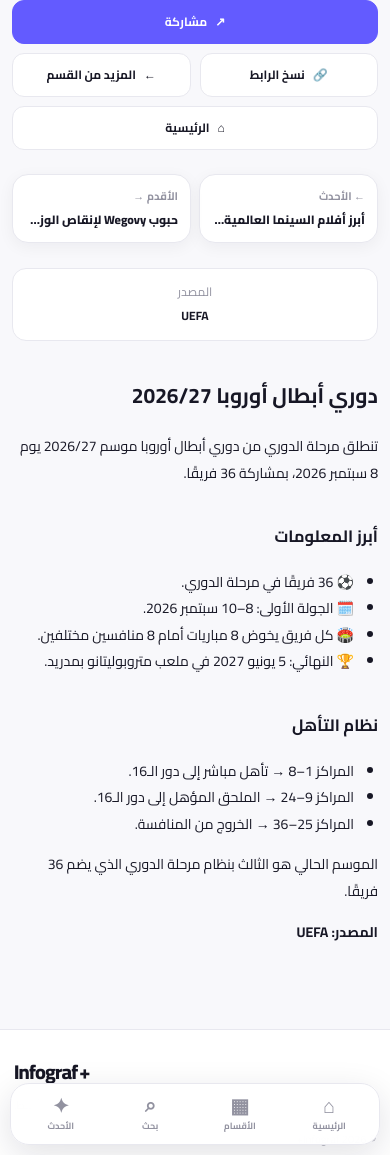
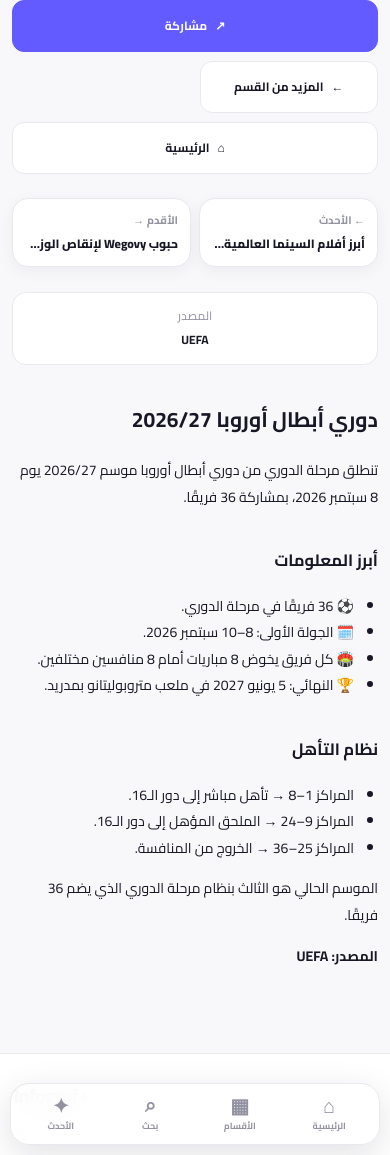
Before and after one commit to dilgash92/infograf-plus, a Jekyll site: the page built from _posts/2026-09-04-2026-27.md, in a window 390 px wide and 1400 px high, scrolled down 440 px, cut to the strip 245-1400 px from the top of the window. Built offline with Jekyll 4.4.1, drawn with Linux system fonts in a browser that asks for light colours.

Commit message:
Remove redundant copy-link action and refine infographic buttons

```diff
--- a/_layouts/infographic.html
+++ b/_layouts/infographic.html
@@ -8,9 +8,8 @@ layout: default
   .share-menu-panel[hidden] { display:none; }
   .share-menu-title { margin:0 0 10px; color:var(--text-secondary); font-size:12px; font-weight:700; }
   .share-menu-grid { display:grid; grid-template-columns:repeat(2,minmax(0,1fr)); gap:8px; }
-  .share-menu-link,.share-menu-copy { min-height:42px; padding:8px 10px; display:flex; align-items:center; justify-content:center; gap:7px; border-radius:11px; border:1px solid var(--border); background:var(--surface-soft); color:var(--text); font:inherit; font-size:12px; font-weight:700; text-decoration:none; cursor:pointer; }
-  .share-menu-link:hover,.share-menu-copy:hover { border-color:var(--accent); color:var(--accent); }
-  .share-menu-status { min-height:18px; margin:10px 0 0; color:var(--text-light); font-size:11px; text-align:center; }
+  .share-menu-link { min-height:42px; padding:8px 10px; display:flex; align-items:center; justify-content:center; gap:7px; border-radius:11px; border:1px solid var(--border); background:var(--surface-soft); color:var(--text); font:inherit; font-size:12px; font-weight:700; text-decoration:none; cursor:pointer; }
+  .share-menu-link:hover { border-color:var(--accent); color:var(--accent); }
   .infographic-actions { align-items:center; }
   .post-navigation { display:grid; grid-template-columns:1fr 1fr; gap:12px; margin:26px 0 8px; }
   .post-navigation-link { min-width:0; padding:14px 16px; display:flex; flex-direction:column; gap:4px; border:1px solid var(--border); border-radius:16px; background:var(--surface); color:var(--text); text-decoration:none; box-shadow:var(--shadow-sm); transition:border-color .2s ease,transform .2s ease,box-shadow .2s ease; }
@@ -22,7 +21,8 @@ layout: default
     .share-menu-panel { right:50%; transform:translateX(50%); }
     .infographic-actions { display:grid; grid-template-columns:repeat(2,minmax(0,1fr)); gap:9px; }
     .infographic-actions > .share-menu { grid-column:1 / -1; }
-    .infographic-actions > .share-menu .infographic-action,.infographic-actions > .infographic-action { width:100%; min-width:0; padding-inline:11px; }
+    .infographic-actions > .share-menu .infographic-action,
+    .infographic-actions > .infographic-action { width:100%; min-width:0; min-height:52px; padding-inline:11px; }
     .post-navigation { gap:8px; margin-top:20px; }
     .post-navigation-link { padding:12px; }
     .post-navigation-title { font-size:12px; }
@@ -60,12 +60,9 @@ layout: default
           <a id="share-telegram" class="share-menu-link" href="#" target="_blank" rel="noopener noreferrer">✈️ تيليغرام</a>
           <a id="share-facebook" class="share-menu-link" href="#" target="_blank" rel="noopener noreferrer">f فيسبوك</a>
           <a id="share-x" class="share-menu-link" href="#" target="_blank" rel="noopener noreferrer">𝕏 X</a>
-          <button type="button" id="share-copy-fallback" class="share-menu-copy">🔗 نسخ الرابط</button>
         </div>
-        <p id="share-menu-status" class="share-menu-status" aria-live="polite"></p>
       </div>
     </div>
-    <button type="button" class="infographic-action" id="copy-infographic-link"><span aria-hidden="true">🔗</span>نسخ الرابط</button>
     {% if page.category %}<a href="{{ '/categories/' | relative_url }}#{{ page.category | uri_escape }}" class="infographic-action"><span aria-hidden="true">←</span>المزيد من القسم</a>{% endif %}
     <a href="{{ '/' | relative_url }}" class="infographic-action"><span aria-hidden="true">⌂</span>الرئيسية</a>
   </div>
@@ -130,15 +127,12 @@ layout: default
 
   <script>
     document.addEventListener("DOMContentLoaded", function () {
-      const shareButton=document.getElementById("share-infographic"),sharePanel=document.getElementById("share-menu-panel"),copyButton=document.getElementById("copy-infographic-link"),fallbackCopyButton=document.getElementById("share-copy-fallback"),shareStatus=document.getElementById("share-menu-status"),pageUrl=window.location.href,shareTitle=document.title,shareText="{{ page.title | escape }}";
+      const shareButton=document.getElementById("share-infographic"),sharePanel=document.getElementById("share-menu-panel"),pageUrl=window.location.href,shareTitle=document.title,shareText="{{ page.title | escape }}";
       const encodedUrl=encodeURIComponent(pageUrl),encodedText=encodeURIComponent(shareText);
       const whatsapp=document.getElementById("share-whatsapp"),telegram=document.getElementById("share-telegram"),facebook=document.getElementById("share-facebook"),shareX=document.getElementById("share-x");
       if(whatsapp)whatsapp.href="https://wa.me/?text="+encodeURIComponent(shareText+"\n"+pageUrl);if(telegram)telegram.href="https://t.me/share/url?url="+encodedUrl+"&text="+encodedText;if(facebook)facebook.href="https://www.facebook.com/sharer/sharer.php?u="+encodedUrl;if(shareX)shareX.href="https://x.com/intent/post?text="+encodedText+"&url="+encodedUrl;
-      function showTemporaryMessage(button,icon,text){if(!button)return;const originalHTML=button.innerHTML;button.innerHTML='<span aria-hidden="true">'+icon+'</span> '+text;button.disabled=true;setTimeout(function(){button.innerHTML=originalHTML;button.disabled=false;},1800);}
-      async function copyPageUrl(button){try{await navigator.clipboard.writeText(pageUrl);showTemporaryMessage(button,"✓","تم نسخ الرابط");if(shareStatus)shareStatus.textContent="تم نسخ الرابط بنجاح.";}catch(error){window.prompt("انسخ الرابط:",pageUrl);}}
       function toggleShareMenu(force){if(!sharePanel||!shareButton)return;const shouldOpen=typeof force==="boolean"?force:sharePanel.hidden;sharePanel.hidden=!shouldOpen;shareButton.setAttribute("aria-expanded",String(shouldOpen));}
       if(shareButton)shareButton.addEventListener("click",async function(){if(navigator.share){try{await navigator.share({title:shareTitle,text:shareText,url:pageUrl});}catch(error){if(error.name==="AbortError")return;toggleShareMenu(true);}return;}toggleShareMenu();});
-      if(fallbackCopyButton)fallbackCopyButton.addEventListener("click",function(){copyPageUrl(fallbackCopyButton);});if(copyButton)copyButton.addEventListener("click",function(){copyPageUrl(copyButton);});
       document.addEventListener("click",function(event){if(!sharePanel||sharePanel.hidden)return;if(!event.target.closest(".share-menu"))toggleShareMenu(false);});document.addEventListener("keydown",function(event){if(event.key==="Escape")toggleShareMenu(false);});
     });
   </script>
```
